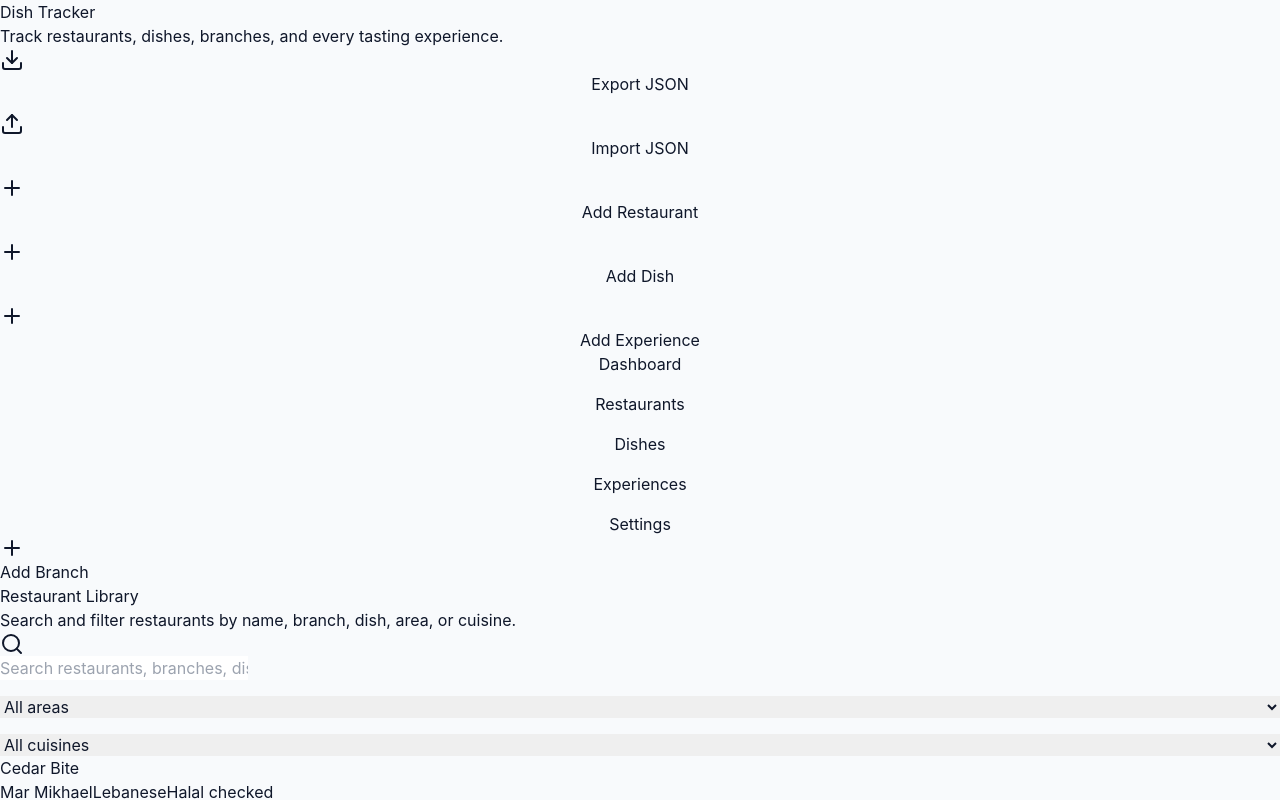
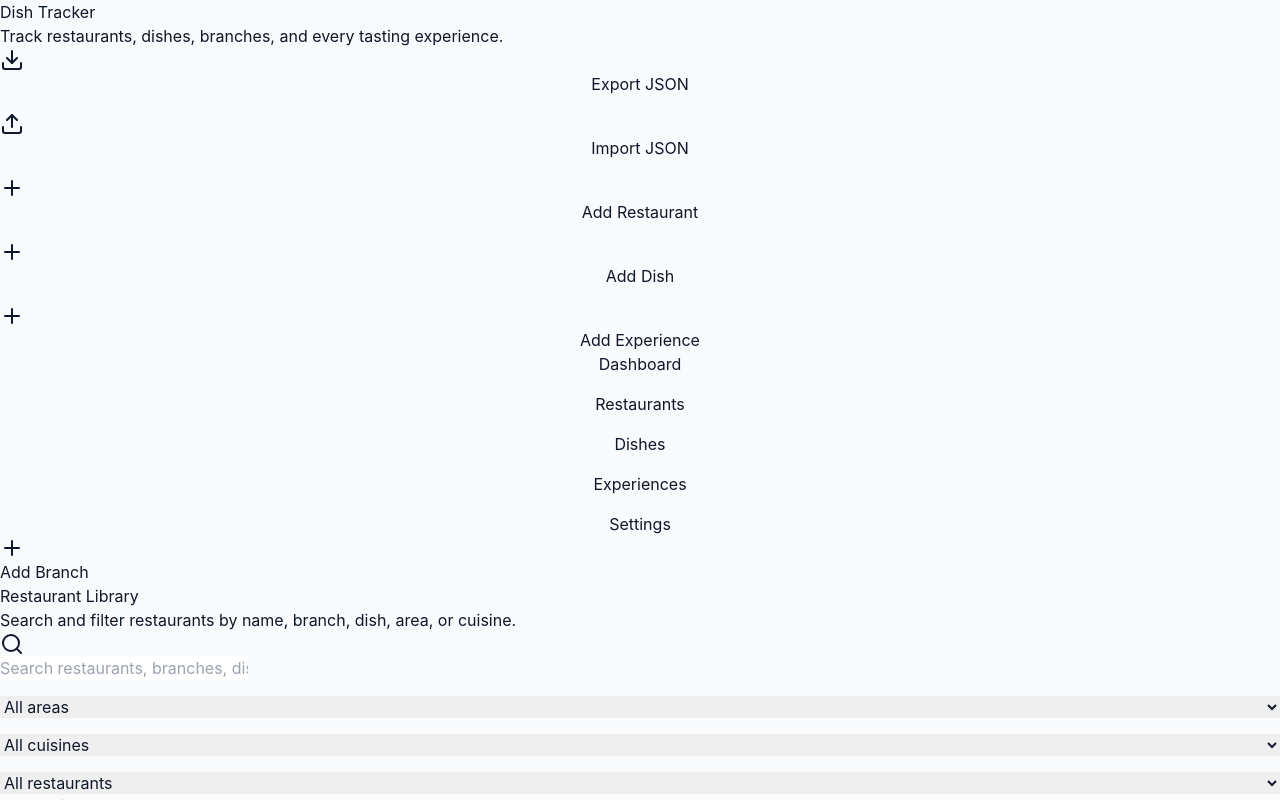
Before and after one commit to AymanAlZaatari/dish-log-app, a React (Vite) app: page / in a window 1280 px wide. Both pictures are taken after a click on the button "Restaurants". Shown: the top 800 px of the page. Built offline with nearby package versions, Linux system fonts and the light colour scheme.

Commit message:
Refine badge semantics and restaurant filters

```diff
--- a/src/App.jsx
+++ b/src/App.jsx
@@ -445,6 +445,7 @@ export default function DishTrackerWebApp() {
   const [restaurantSearch, setRestaurantSearch] = useState("");
   const [restaurantAreaFilter, setRestaurantAreaFilter] = useState("all");
   const [restaurantCuisineFilter, setRestaurantCuisineFilter] = useState("all");
+  const [restaurantKidsFilter, setRestaurantKidsFilter] = useState("all");
   const [areaFilter, setAreaFilter] = useState("all");
   const [cuisineFilter, setCuisineFilter] = useState("all");
   const [restaurantFilter, setRestaurantFilter] = useState("all");
@@ -653,9 +654,10 @@ export default function DishTrackerWebApp() {
       if (q && !haystack.includes(q)) return false;
       if (restaurantAreaFilter !== "all" && restaurant.area !== restaurantAreaFilter) return false;
       if (restaurantCuisineFilter !== "all" && restaurant.cuisine !== restaurantCuisineFilter) return false;
+      if (restaurantKidsFilter === "kids" && !restaurant.kidsFriendly) return false;
       return true;
     });
-  }, [data.branches, data.dishes, data.restaurants, restaurantAreaFilter, restaurantCuisineFilter, restaurantSearch]);
+  }, [data.branches, data.dishes, data.restaurants, restaurantAreaFilter, restaurantCuisineFilter, restaurantKidsFilter, restaurantSearch]);
 
   const dashboardStats = useMemo(() => {
     const triedDishes = data.dishes.filter((d) => !d.isWishlist).length;
@@ -1510,10 +1512,11 @@ export default function DishTrackerWebApp() {
                 </p>
               </div>
 
-              <div className="grid gap-3 md:grid-cols-4">
+              <div className="grid gap-3 md:grid-cols-5">
                 <div className="relative md:col-span-2"><Search className="absolute left-3 top-1/2 h-4 w-4 -translate-y-1/2 text-slate-400" /><Input className="pl-9" placeholder="Search restaurants, branches, dishes..." value={restaurantSearch} onChange={(e) => setRestaurantSearch(e.target.value)} /></div>
                 <Select value={restaurantAreaFilter} onValueChange={setRestaurantAreaFilter}><SelectTrigger><SelectValue placeholder="Area" /></SelectTrigger><SelectContent><SelectItem value="all">All areas</SelectItem>{restaurantFilterAreaOptions.map((area) => <SelectItem key={area} value={area}>{area}</SelectItem>)}</SelectContent></Select>
                 <Select value={restaurantCuisineFilter} onValueChange={setRestaurantCuisineFilter}><SelectTrigger><SelectValue placeholder="Cuisine" /></SelectTrigger><SelectContent><SelectItem value="all">All cuisines</SelectItem>{restaurantFilterCuisineOptions.map((cuisine) => <SelectItem key={cuisine} value={cuisine}>{cuisine}</SelectItem>)}</SelectContent></Select>
+                <Select value={restaurantKidsFilter} onValueChange={setRestaurantKidsFilter}><SelectTrigger><SelectValue placeholder="Kids friendly" /></SelectTrigger><SelectContent><SelectItem value="all">All restaurants</SelectItem><SelectItem value="kids">Kids friendly only</SelectItem></SelectContent></Select>
               </div>
             </div>
 
@@ -1531,7 +1534,7 @@ export default function DishTrackerWebApp() {
                           {restaurant.area && <Badge variant="secondary">{restaurant.area}</Badge>}
                           {restaurant.cuisine && <Badge variant="secondary">{restaurant.cuisine}</Badge>}
                           {restaurant.halalChecked && <Badge variant="outline">Halal checked</Badge>}
-                          {restaurant.kidsFriendly && <Badge variant="outline">Kids friendly</Badge>}
+                          {restaurant.kidsFriendly && <Badge className="!border-blue-200 !bg-blue-100 !text-blue-700">Kids friendly</Badge>}
                         </div>
                       </div>
                       <div className="flex items-center gap-2">
@@ -1693,11 +1696,11 @@ export default function DishTrackerWebApp() {
                         <div className="flex gap-1"><Button variant="ghost" size="icon" onClick={() => editDish(dish)}><Pencil className="h-4 w-4" /></Button><Button variant="ghost" size="icon" onClick={() => deleteDish(dish.id)}><Trash2 className="h-4 w-4" /></Button></div>
                       </div>
                       <div className="flex flex-wrap gap-2">
-                        {dish.isWishlist ? <Badge>Wishlist</Badge> : <Badge variant="secondary">Tried</Badge>}
+                        {dish.isWishlist ? <Badge className="!border-amber-200 !bg-amber-100 !text-amber-800">Wishlist</Badge> : <Badge className="!border-emerald-200 !bg-emerald-100 !text-emerald-800">Tried</Badge>}
                         {restaurant?.area && <Badge variant="secondary">{restaurant.area}</Badge>}
                         {restaurant?.cuisine && <Badge variant="secondary">{restaurant.cuisine}</Badge>}
                         {branch && <Badge variant="secondary">Branch: {branch.name}</Badge>}
-                        {dish.portionSize && <Badge variant="outline">{dish.portionSize}</Badge>}
+                        {dish.portionSize && dish.portionSize !== "Adult" && <Badge variant="outline">{dish.portionSize}</Badge>}
                         {(dish.tags || []).map((tag) => <Badge key={tag} variant="outline" style={tagChipStyle(data.tagColors?.[tag])}>{tag}</Badge>)}
                       </div>
                     </CardHeader>
```
